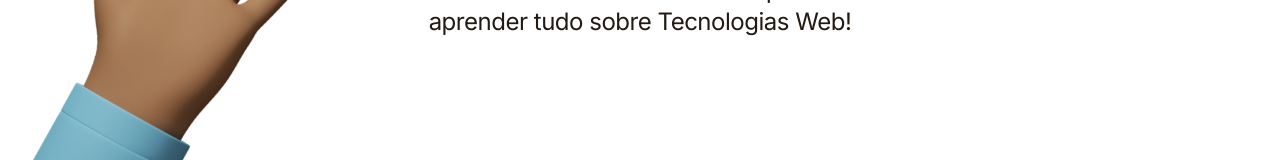
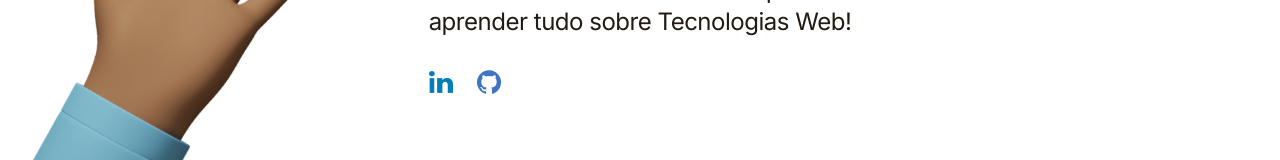
Before and after one commit to hudsonsamuelsantos/portfolio, a React (Vite) app: page / in a window 1280 px wide. Shown: the part 200-360 px from the top of the page. Built offline with nearby package versions, Linux system fonts and the light colour scheme.

Commit message:
social links

```diff
--- a/src/components/presentation.module.css
+++ b/src/components/presentation.module.css
@@ -36,3 +36,12 @@
 .bio span {
     color: #BF7506;
 }
+
+.links {
+    margin-top: 32px;
+}
+
+.social {
+    display: flex;
+    gap: 24px;
+}
--- a/src/components/presentation.tsx
+++ b/src/components/presentation.tsx
@@ -1,4 +1,7 @@
 import styles from "./presentation.module.css"
+
+import linkedinIcon from "../assets/linkedin.png"
+import githubIcon from "../assets/github.png"
 
 export function Presentation() {
     return (
@@ -6,6 +9,18 @@ export function Presentation() {
             <h1 className={styles.name}>Hudson Santos</h1>
 
             <p className={styles.bio}><span>Um Desenvolvedor Front-end</span> que ama <br /> aprender tudo sobre Tecnologias Web!</p>
+
+            <div className={styles.links}>
+                <div className={styles.social}>
+                    <a href="https://www.linkedin.com/in/hudsonsamuelsantos/" target="_blank">
+                        <img src={linkedinIcon} alt="LinkedIn Icon" />
+                    </a>
+
+                    <a href="https://github.com/hudsonsamuelsantos" target="_blank">
+                        <img src={githubIcon} alt="GitHub Icon" />
+                    </a>
+                </div>
+            </div>
         </div>
     )
 }
```
Also changed, not shown: src/assets/github.png (added), src/assets/linkedin.png (added).
